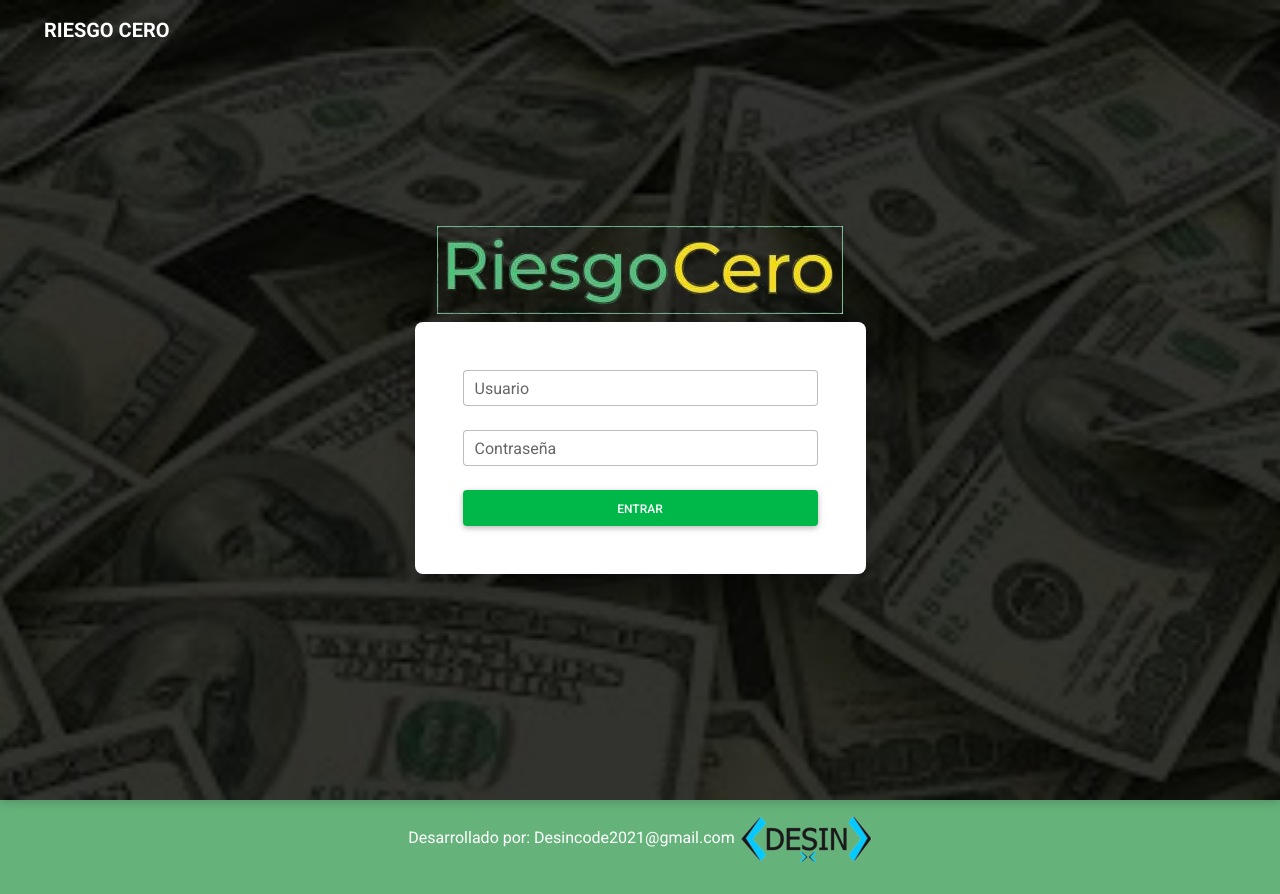
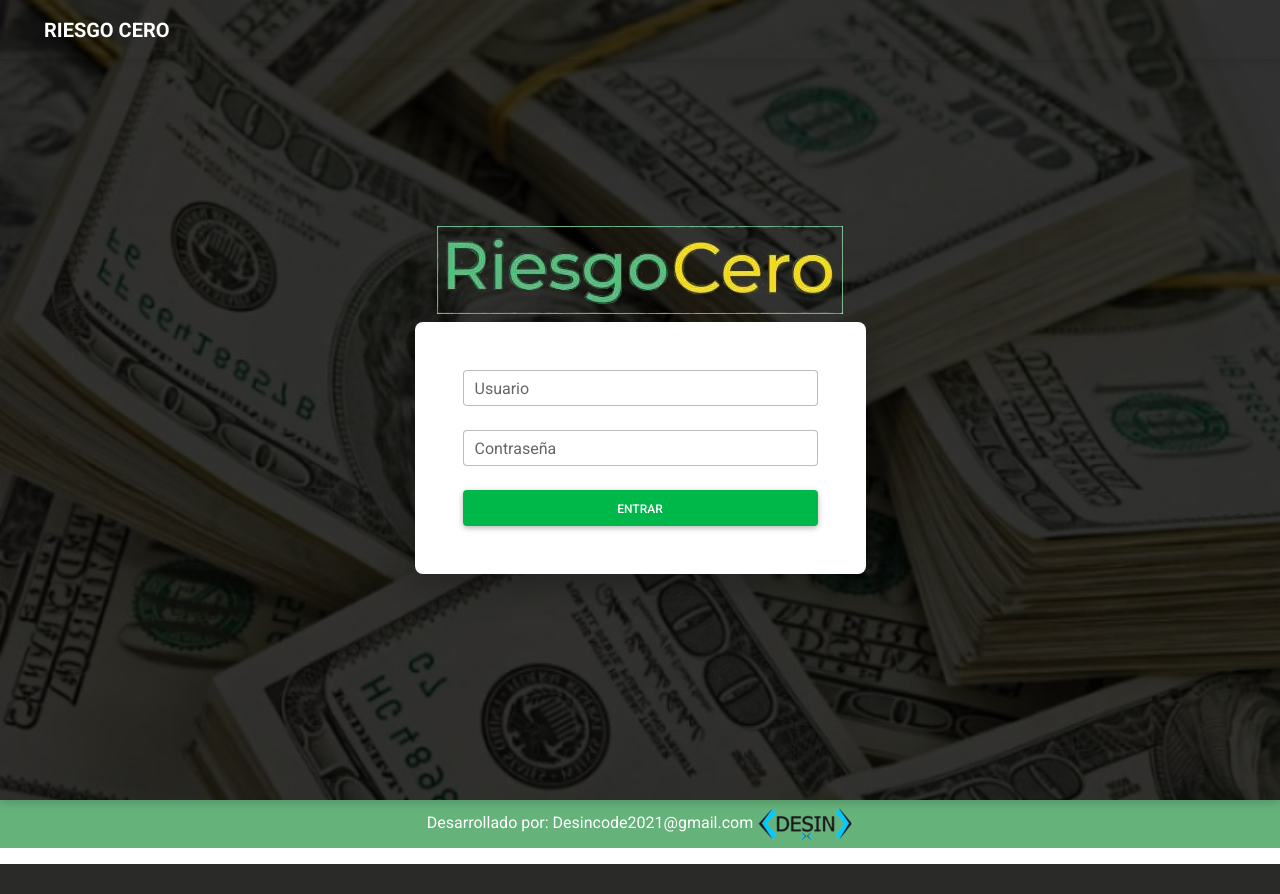
Before and after one commit to elymelec57/calculadoralogin, a PHP site: page /index.php in a window 1280 px wide. After the commit the page ends 864 px from the top, so only its background shows below. Run offline with PHP 8.4, Linux system fonts and the light colour scheme; data comes from the database, SQL or seed files in the repository; some libraries are stand-ins or nearby versions.

Commit message:
acamodando unos pequeños detalles

```diff
--- a/Vista/contenido/home.php
+++ b/Vista/contenido/home.php
@@ -8,7 +8,7 @@
 
 <style>
       #intro {
-        background-image: url(Vista/img/dolar.jpg);
+        background-image: url(Vista/img/dinero.jpg);
         height: 100vh;
       }
 
--- a/Vista/contenido/session.php
+++ b/Vista/contenido/session.php
@@ -2,7 +2,7 @@
   <header>
     <style>
       #intro {
-        background-image: url(Vista/img/dolar.jpg);
+        background-image: url(Vista/img/dinero.jpg);
         height: 100vh;
       }
 
--- a/Vista/modulos/footer.php
+++ b/Vista/modulos/footer.php
@@ -1,5 +1,5 @@
-<footer class="contaier-fluid p-3 pie">
-        <p class="text-center text-white">Desarrollado por: Desincode2021@gmail.com  <img src="Vista/img/desin-xs.png" alt=""></p>
+<footer class="contaier-fluid  pie">
+        <p class="text-center p-2 text-white">Desarrollado por: Desincode2021@gmail.com  <img class="img-fluid" src="Vista/img/desin-xs.png" alt=""></p>
 </footer>
     <!-- Optional JavaScript -->
     <!-- jQuery first, then Popper.js, then Bootstrap JS -->
```
Also changed, not shown: Vista/img/desin-xs.png, Vista/img/dinero.jpg (added), 1 other file.
